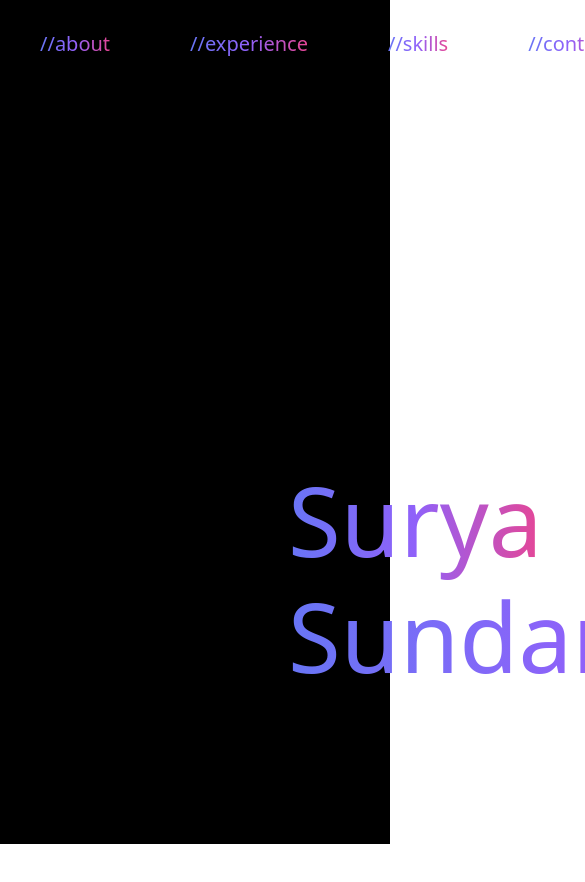
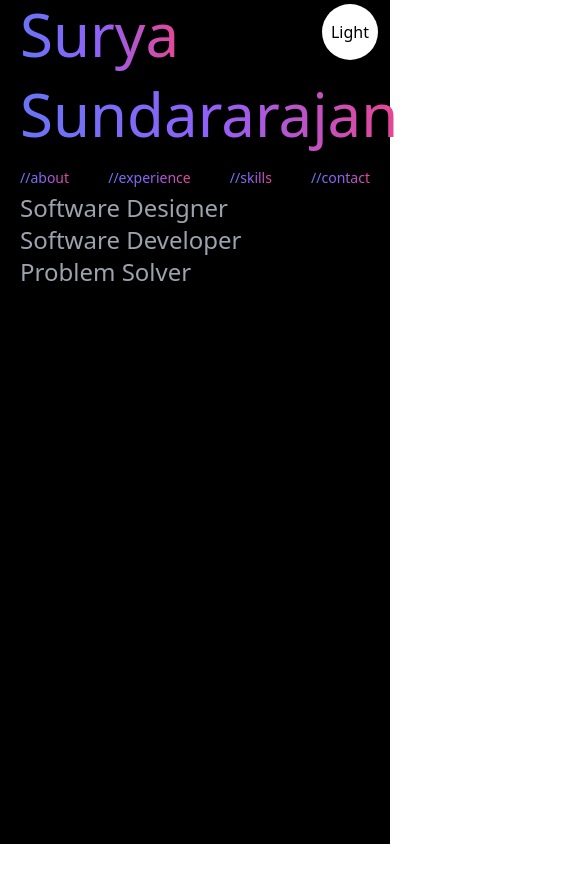
Before and after one commit to Surya-the-coder/surya-portfolio, a Next.js app: page / in a window 390 px wide. Shown: the top 882 px of the page, 585 px wide, since content can reach past the window. After the commit the page ends 844 px from the top, so only its background shows below. Built offline with nearby package versions, Linux system fonts and the light colour scheme.

Commit message:
Responsive

```diff
--- a/components/NavBar.tsx
+++ b/components/NavBar.tsx
@@ -16,24 +16,24 @@ const NavBar = (props) => {
     }
 
     return (
-        <div className="flex justify-end w-full relative z-50">
-            <nav className="flex w-full">
+        <div className="xl:flex w-full xl:relative xl:z-50 xs:z-50 xs:absolute">
+            <nav className="flex w-full justify-end">
                 <ul className="flex items-center">
-                    <li className={`mx-10 text-xl text-transparent bg-clip-text bg-gradient-to-r from-indigo-500 via-purple-500 to-pink-500 underline-offset-1`}>
+                    <li className={`mx-10 text-xl text-transparent bg-clip-text bg-gradient-to-r from-indigo-500 via-purple-500 to-pink-500 underline-offset-1 xs:hidden`}>
                         <Link href = {{pathname : "/"}}>//about</Link>
                     </li>
-                    <li className={`mx-10 text-xl text-transparent bg-clip-text bg-gradient-to-r from-indigo-500 via-purple-500 to-pink-500 underline-offset-1`}>
+                    <li className={`mx-10 text-xl text-transparent bg-clip-text bg-gradient-to-r from-indigo-500 via-purple-500 to-pink-500 underline-offset-1 xs:hidden`}>
                         <Link href = {{pathname : "/experience"}} >//experience</Link>
                     </li>
-                    <li className={`mx-10 text-xl text-transparent bg-clip-text bg-gradient-to-r from-indigo-500 via-purple-500 to-pink-500 underline-offset-1`}>
+                    <li className={`mx-10 text-xl text-transparent bg-clip-text bg-gradient-to-r from-indigo-500 via-purple-500 to-pink-500 underline-offset-1 xs:hidden`}>
                         <Link href = {{pathname : "/skills"}} >//skills</Link>
                     </li>
-                    <li className={`mx-10 text-xl text-transparent bg-clip-text bg-gradient-to-r from-indigo-500 via-purple-500 to-pink-500 underline-offset-1`}>
+                    <li className={`mx-10 text-xl text-transparent bg-clip-text bg-gradient-to-r from-indigo-500 via-purple-500 to-pink-500 underline-offset-1 xs:hidden`}>
                         <Link href = {{pathname : "/contact"}} >//contact</Link>
                     </li>
                     <li>
-                        <div className='h-20 flex justify-end px-3 my-1'>
-                            <button className={`w-20 rounded-full + ${props.LightMode ? lightMode : darkMode}`} onClick={setLocalLightMode}>
+                        <div className='flex justify-end px-3 my-1'>
+                            <button className={`md:w-20 md:h-20 xs:w-14 xs:h-14 rounded-full + ${props.LightMode ? lightMode : darkMode}`} onClick={setLocalLightMode}>
                                 {props.LightMode?'Dark':'Light'}
                             </button>
                         </div>
--- /dev/null
+++ b/components/SmallNavBar.tsx
@@ -0,0 +1,24 @@
+import Link from "next/link";
+
+const SmallNavBar = () => {
+    return (
+        <div>
+           <ul className="flex justify-between items-center md:hidden mx-5">
+          <li className={`text-sm text-transparent bg-clip-text bg-gradient-to-r from-indigo-500 via-purple-500 to-pink-500 underline-offset-1`}>
+              <Link href = {{pathname : "/"}}>//about</Link>
+          </li>
+          <li className={`text-sm text-transparent bg-clip-text bg-gradient-to-r from-indigo-500 via-purple-500 to-pink-500 underline-offset-1`}>
+              <Link href = {{pathname : "/experience"}} >//experience</Link>
+          </li>
+          <li className={`text-sm text-transparent bg-clip-text bg-gradient-to-r from-indigo-500 via-purple-500 to-pink-500 underline-offset-1`}>
+              <Link href = {{pathname : "/skills"}} >//skills</Link>
+          </li>
+          <li className={`text-sm text-transparent bg-clip-text bg-gradient-to-r from-indigo-500 via-purple-500 to-pink-500 underline-offset-1`}>
+              <Link href = {{pathname : "/contact"}} >//contact</Link>
+          </li>
+      </ul>
+        </div>
+    );
+}
+
+export default SmallNavBar;
--- a/pages/contact.tsx
+++ b/pages/contact.tsx
@@ -8,6 +8,7 @@ import Abstract2 from '../assets/svg/Abstract2.svg';
 import Abstract3 from '../assets/svg/Abstract3.svg';
 import NavBar from '../components/NavBar';
 import { useRouter } from 'next/router';
+import SmallNavBar from '../components/SmallNavBar';
 
 
 const contact = () => {
@@ -27,13 +28,18 @@ const contact = () => {
   return (
     <div className={LightMode ? 'flex flex-col w-full min-h-screen bg-white' : 'flex flex-col w-full min-h-screen bg-black'}>
         <NavBar LightMode = {LightMode} setLightMode = {setLightMode} />
-      <div className=' flex flex-col pt-96 pl-48 relative z-0'>
+
+        <div className=' flex flex-col md:pt-96 md:pl-48 relative md:z-0 xs:mt-20'>
             <div className='flex justify-left'>
-          <p className={` flex justify-center text-8xl mx-20 py-5 text-transparent bg-clip-text bg-gradient-to-r from-indigo-500 via-purple-500 to-pink-500 `}>
+                <p className={` flex justify-start text-8xl xs:text-4xl md:mx-20 xs:mx-5 py-5 text-transparent bg-clip-text bg-gradient-to-r from-indigo-500 via-purple-500 to-pink-500 `}>
                     Contact Cooking...
                 </p>
             </div>
         </div>
+
+        {/* small nav */}
+        <SmallNavBar/>
+
         </div>
   )
 
--- a/pages/index.tsx
+++ b/pages/index.tsx
@@ -7,6 +7,8 @@ import Abstract2 from '../assets/svg/Abstract2.svg';
 import Abstract3 from '../assets/svg/Abstract3.svg';
 import { motion } from 'framer-motion';
 import { reverse } from 'dns';
+import Link from 'next/link';
+import SmallNavBar from '../components/SmallNavBar';
 
 const IndexPage = () => {
   const router = useRouter();
@@ -23,39 +25,57 @@ const IndexPage = () => {
   }, [])
 
   return (
-    <div className={LightMode ? 'flex flex-col min-w-full min-h-screen bg-white' : 'flex flex-col w-full min-h-screen bg-black'}>
+    <div className={LightMode ? 'flex flex-col w-full min-h-screen bg-white' : 'flex flex-col w-full min-h-screen bg-black'}>
       <NavBar LightMode = {LightMode} setLightMode = {setLightMode} />
-      <div className='flex pl-96 ml-52 pr-32 mt-96 absolute z-50 '>
-        <p className={`flex justify-center text-4xl w-full ${LightMode ? 'text-gray-500' : 'text-gray-400'}`}>
+
+      {/* Surya Sundararajan */}
+      <div className='flex flex-col justify-start xl:mt-96 xl:ml-56 xl:relative xl:z-50 max-w-xl md:px-5 md:mx-5 md:my-20 md:py-0 xs:mx-5 xs:my-1'>
+        <div className='flex justify-start '>
+          <p className={'flex justify-center xl:text-8xl md:text-6xl xs:text-6xl pb-5 text-transparent bg-clip-text bg-gradient-to-r from-indigo-500 via-purple-500 to-pink-500'}> Surya </p>
+        </div>
+        <div className='flex justify-start '>
+          <p className={'flex justify-center xl:text-8xl md:text-6xl xs:text-6xl pb-5 text-transparent bg-clip-text bg-gradient-to-r from-indigo-500 via-purple-500 to-pink-500'}> Sundararajan </p>
+        </div>
+      </div>
+
+      {/* small nav */}
+      <SmallNavBar/>
+
+      {/* Summary */}
+      <div className='flex flex-wrap-reverse justify-start xl:ml-96 xl:pl-32 xl:mr-32 xl:mt-96 xl:max-h-52 xl:absolute xl:z-50 md:px-5 md:mx-5 md:my-0 xs:mx-5 xs:hidden'>
+        <p className={`flex flex-wrap-reverse justify-center bottom-10 my-1 text-4xl w-full  ${LightMode ? 'text-gray-500' : 'text-gray-400'}`}>
         Software Developer with over 3 years of experience in development of software products and good at problem-solving and software design. A personable individual who is also dynamic and adept at a variety of programing languages and frameworks. Always looking to decipher problems to arrive at a simple yet scalable solutions.
         </p>
       </div>
+
+      <div className='flex flex-wrap-reverse justify-start xl:ml-96 xl:pl-32 xl:mr-32 xl:mt-96 xl:max-h-52 xl:absolute xl:z-50 md:px-5 md:mx-5 md:my-0 xs:mx-5 md:hidden'>
+        <ul className={`flex flex-wrap-reverse flex-col bottom-10 my-1 text-2xl w-full  ${LightMode ? 'text-gray-500' : 'text-gray-400'}`}>
+          <li> Software Designer </li>
+          <li> Software Developer </li>
+          <li> Problem Solver </li>
+        </ul>
+      </div>
+
       {LightMode?
-        <>
+        <div className='lg-max:hidden'>
           <motion.div className=' flex absolute -top-24 -left-32 rounded-full filter blur-3xl'initial={{scale:1, translate:0}} animate={{translateY:300, translateX:200, scale:1.2}} transition={{duration:7, repeat:Infinity, repeatType:'reverse'}}>
             <Abstract1/>
           </motion.div>
           <motion.div className='flex absolute top-72  right-36 rounded-full filter blur-3xl' initial={{translateX:-20, translateY:-15, scale:0.9}} animate={{translateX:-1, translateY:-300, scale:1.2}} transition={{duration:7, repeat:Infinity, repeatType: "reverse", ease:'easeInOut' }}>
             <Abstract2/>
           </motion.div>
-        </>
+        </div>
       :null}
-      <div className='flex absolute z-0 -left-32'>
-        {/* <Abstract3/> */}
-      </div>
-      <div className=' flex flex-col justify-start mt-96 ml-72 relative z-50 max-w-xl rounded-xl'>
-        <div className='flex justify-start '>
-          <p className={'flex justify-center text-8xl pb-5 text-transparent bg-clip-text bg-gradient-to-r from-indigo-500 via-purple-500 to-pink-500'}>
-            Surya
-          </p>
+      {LightMode?
+        <div className='xs:hidden lg:hidden xl:hidden'>
+          <motion.div className=' flex absolute -top-24 -left-32 rounded-full filter blur-3xl'initial={{scale:1, translate:0}} animate={{translateY:300, translateX:200, scale:1.2}} transition={{duration:7, repeat:Infinity, repeatType:'reverse'}}>
+            <Abstract1/>
+          </motion.div>
+          <motion.div className='flex absolute top-72  right-36 rounded-full filter blur-3xl' initial={{translateX:-20, translateY:-15, scale:0.9}} animate={{translateX:-1, translateY:-300, scale:1.2}} transition={{duration:7, repeat:Infinity, repeatType: "reverse", ease:'easeInOut' }}>
+            <Abstract2/>
+          </motion.div>
         </div>
-        <div className='flex justify-start '>
-          <p className={'flex justify-center text-8xl pb-5 text-transparent bg-clip-text bg-gradient-to-r from-indigo-500 via-purple-500 to-pink-500'}>
-            Sundararajan
-          </p>
-          {/* <h1 className = "font-extrabold text-transparent text-8xl bg-clip-text bg-gradient-to-r from-purple-400 to-pink-600"> Tailwind CSS </h1> */}
-        </div>
-      </div>
+      :null}
     </div>
   )
 
--- a/pages/skills.tsx
+++ b/pages/skills.tsx
@@ -8,6 +8,7 @@ import Abstract2 from '../assets/svg/Abstract2.svg';
 import Abstract3 from '../assets/svg/Abstract3.svg';
 import NavBar from '../components/NavBar';
 import { useRouter } from 'next/router';
+import SmallNavBar from '../components/SmallNavBar';
 
 
 const skills = () => {
@@ -27,13 +28,18 @@ const skills = () => {
     return (
         <div className={LightMode ? 'flex flex-col w-full min-h-screen bg-white' : 'flex flex-col w-full min-h-screen bg-black'}>
         <NavBar LightMode = {LightMode} setLightMode = {setLightMode} />
-        <div className=' flex flex-col pt-96 pl-48 relative z-0'>
+
+        <div className=' flex flex-col md:pt-96 md:pl-48 relative md:z-0 xs:mt-20'>
             <div className='flex justify-left'>
-            <p className={` flex justify-center text-8xl mx-20 py-5 text-transparent bg-clip-text bg-gradient-to-r from-indigo-500 via-purple-500 to-pink-500 `}>
-                Skills Cooking...
-            </p>
+                <p className={` flex justify-start text-8xl xs:text-4xl md:mx-20 xs:mx-5 py-5 text-transparent bg-clip-text bg-gradient-to-r from-indigo-500 via-purple-500 to-pink-500 `}>
+                    Skills Cooking...
+                </p>
             </div>
         </div>
+
+        {/* small nav */}
+        <SmallNavBar/>
+
         </div>
     )
 
--- a/tailwind.config.js
+++ b/tailwind.config.js
@@ -6,7 +6,13 @@ module.exports = {
     "./node_modules/flowbite/**/*.js",
   ],
   theme: {
-    extend: {},
+    extend: {
+      screens:{
+        'xs' : {'max' : '768px'},
+        'md-max' : {'max' : '1023px'},
+        'lg-max' : {'max' : '1279px'},
+      }
+    },
   },
   plugins: [
     require('flowbite/plugin')
```
Also changed, not shown: pages/experience.tsx (+9 -5 lines). Lines whose indentation alone changed are shown as unchanged.
